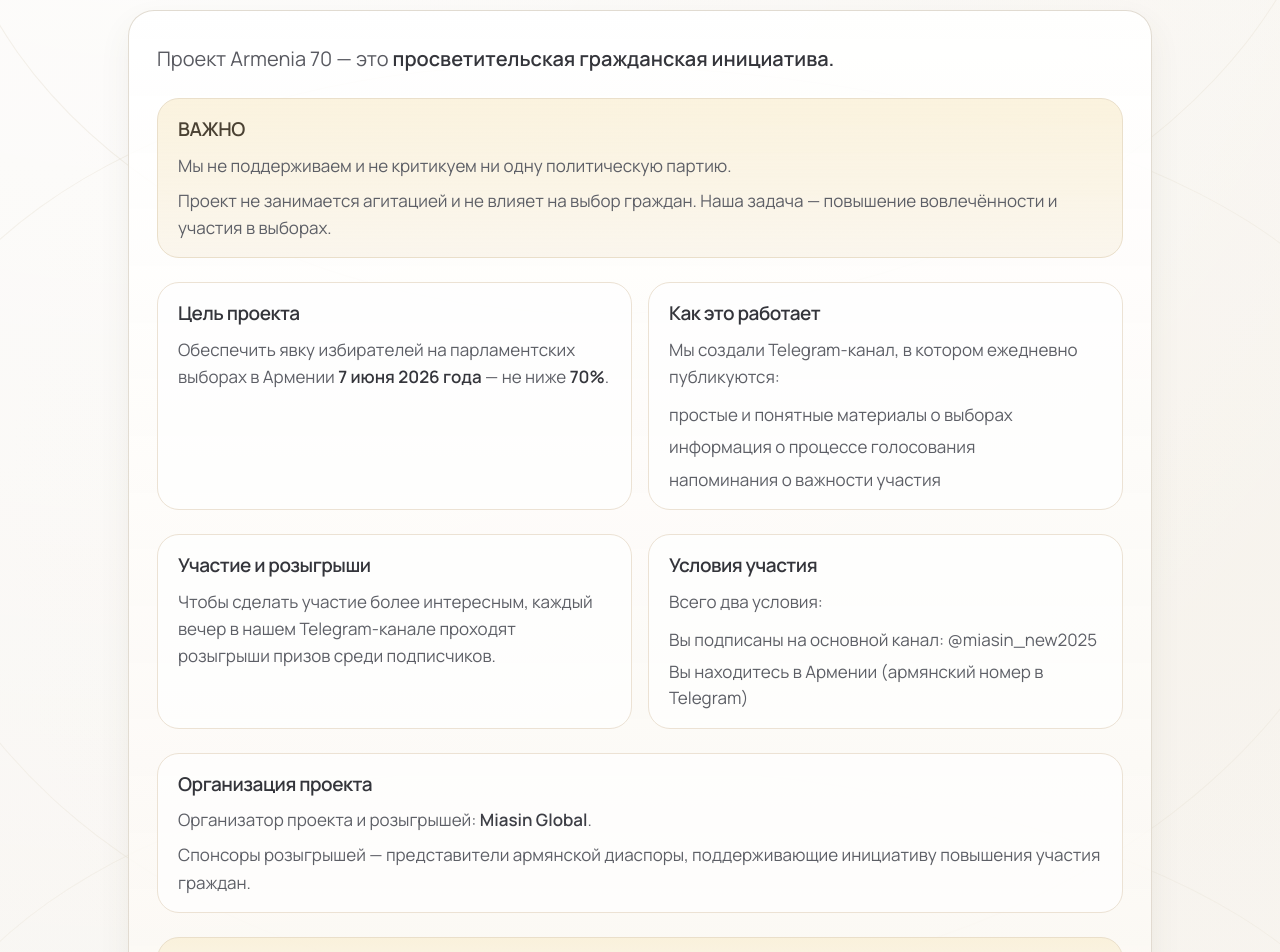
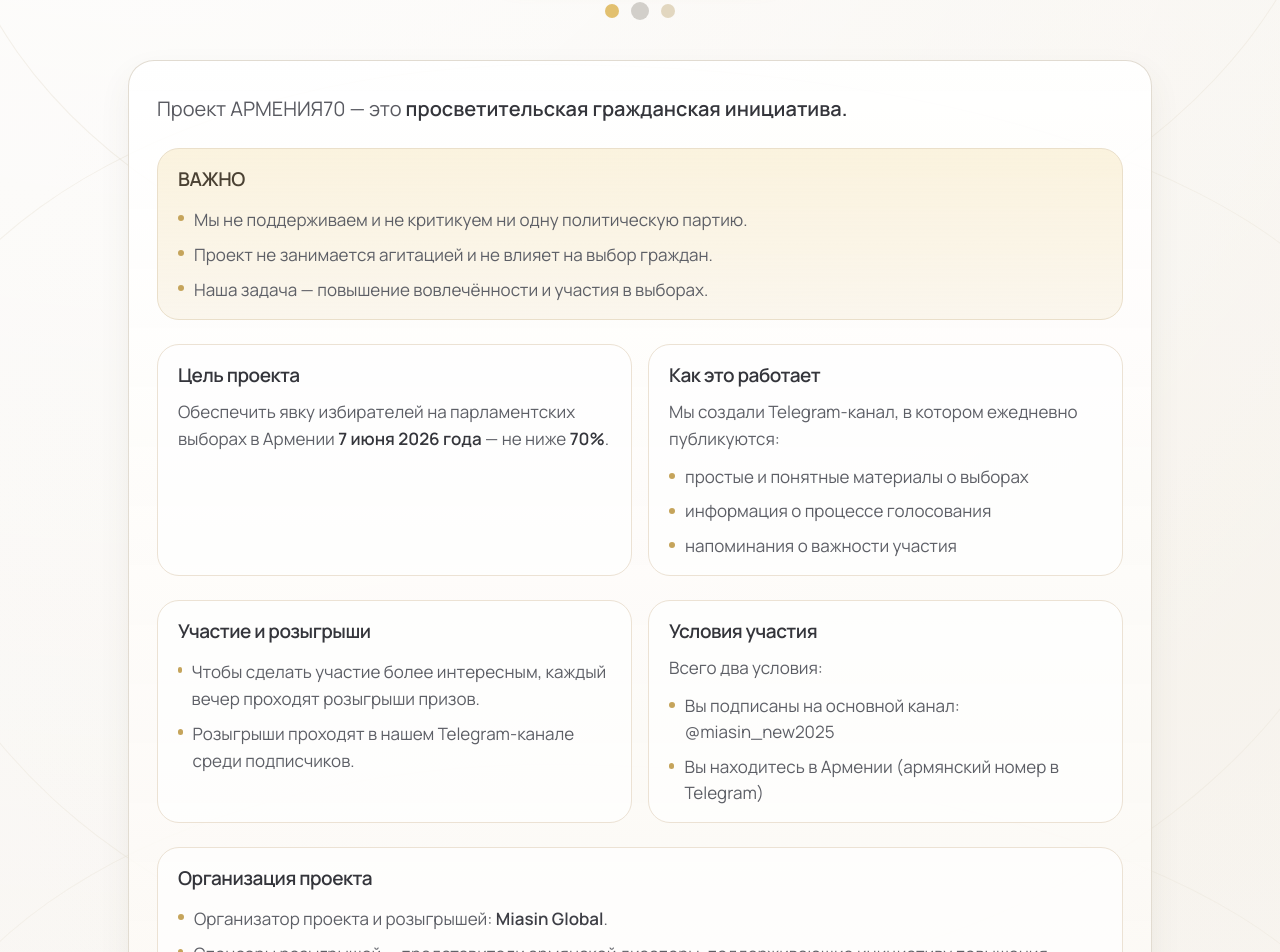
Before and after one commit to manulevon-am/Armenia70, a Next.js app: page / in a window 1280 px wide. Shown: the part 716-1668 px from the top of the page. Built offline with nearby package versions, Linux system fonts and the light colour scheme.

Commit message:
refactor: refine hero and overview typography

```diff
--- a/components/HeroTop.tsx
+++ b/components/HeroTop.tsx
@@ -5,13 +5,13 @@ export function HeroTop() {
   return (
     <section className="relative mx-auto w-full max-w-6xl px-4 pt-10 sm:px-6 sm:pt-12 lg:px-8">
       <div className="mx-auto flex max-w-4xl flex-col items-center text-center">
-        <div className="mb-6 h-20 w-20 overflow-hidden rounded-full border border-[#d8c8a8] shadow-[0_10px_26px_rgba(80,58,21,0.16)] sm:mb-8 sm:h-24 sm:w-24">
+        <div className="mb-6 h-24 w-24 overflow-hidden rounded-full border border-[#d8c8a8] shadow-[0_12px_30px_rgba(80,58,21,0.16)] sm:mb-8 sm:h-28 sm:w-28">
           <Image src={logo} alt="Golden emblem" width={144} height={144} className="h-full w-full object-cover" />
         </div>
 
-        <p className="text-[22px] font-semibold leading-none tracking-[0.08em] text-[#343434] sm:text-[28px]">АРМЕНИЯ70</p>
+        <p className="mb-4 text-[28px] font-semibold leading-none tracking-[0.08em] text-[#343434] sm:mb-6 sm:text-[36px]">АРМЕНИЯ70</p>
 
-        <h1 className="font-display text-[34px] leading-[1.04] tracking-tight text-[#2f2f35] sm:text-[48px]">Один народ. Одно дело.</h1>
+        <h1 className="font-display text-[36px] leading-[1.04] tracking-tight text-[#2f2f35] sm:text-[50px]">Один народ. Одно дело.</h1>
 
         <p className="mt-4 font-display text-[28px] leading-[1.2] tracking-tight text-[#3f3f46] sm:text-[40px]">
           Армения — идёт голосовать.
@@ -19,10 +19,10 @@ export function HeroTop() {
           Диаспора — поддерживает.
         </p>
 
-        <p className="mt-4 text-[18px] leading-[1.5] text-[#7f7f86] sm:text-[26px]">
+        <p className="mt-4 text-[18px] font-semibold leading-[1.5] text-[#5f5f66] sm:text-[26px]">
           Когда явка превышает 70% — результат принимают все.
           <br />
-          Стань частью Армения 70
+          Стань частью АРМЕНИЯ70
         </p>
 
         <p className="mt-5 text-[18px] leading-[1.35] text-[#7f7f86] sm:text-[26px]">
--- a/components/ProjectOverview.tsx
+++ b/components/ProjectOverview.tsx
@@ -5,19 +5,26 @@ export function ProjectOverview() {
         <div className="space-y-6">
           <div>
             <p className="text-[17px] leading-[1.55] text-[#595a61] sm:text-[20px]">
-              Проект Armenia 70 — это <span className="font-semibold text-[#34353b]">просветительская гражданская инициатива.</span>
+              Проект АРМЕНИЯ70 — это <span className="font-semibold text-[#34353b]">просветительская гражданская инициатива.</span>
             </p>
           </div>
 
           <div className="rounded-[22px] border border-[#eadfca] bg-[linear-gradient(180deg,rgba(249,238,210,0.72)_0%,rgba(250,245,235,0.9)_100%)] px-4 py-4 sm:px-5">
             <p className="text-[17px] font-semibold tracking-tight text-[#4a4133] sm:text-[19px]">ВАЖНО</p>
-            <p className="mt-2 text-[15px] leading-[1.6] text-[#5d5f66] sm:text-[17px]">
-              Мы не поддерживаем и не критикуем ни одну политическую партию.
-            </p>
-            <p className="mt-2 text-[15px] leading-[1.6] text-[#5d5f66] sm:text-[17px]">
-              Проект не занимается агитацией и не влияет на выбор граждан. Наша задача — повышение вовлечённости и
-              участия в выборах.
-            </p>
+            <ul className="mt-3 space-y-2 text-[15px] leading-[1.6] text-[#5d5f66] sm:text-[17px]">
+              <li className="flex gap-2.5">
+                <span className="mt-[0.55em] h-1.5 w-1.5 rounded-full bg-[#c5a45b]" />
+                <span>Мы не поддерживаем и не критикуем ни одну политическую партию.</span>
+              </li>
+              <li className="flex gap-2.5">
+                <span className="mt-[0.55em] h-1.5 w-1.5 rounded-full bg-[#c5a45b]" />
+                <span>Проект не занимается агитацией и не влияет на выбор граждан.</span>
+              </li>
+              <li className="flex gap-2.5">
+                <span className="mt-[0.55em] h-1.5 w-1.5 rounded-full bg-[#c5a45b]" />
+                <span>Наша задача — повышение вовлечённости и участия в выборах.</span>
+              </li>
+            </ul>
           </div>
 
           <div className="grid gap-4 lg:grid-cols-2">
@@ -34,10 +41,19 @@ export function ProjectOverview() {
               <p className="mt-2 text-[15px] leading-[1.6] text-[#5d5f66] sm:text-[17px]">
                 Мы создали Telegram-канал, в котором ежедневно публикуются:
               </p>
-              <ul className="mt-3 space-y-1.5 text-[15px] leading-[1.55] text-[#5d5f66] sm:text-[17px]">
-                <li>простые и понятные материалы о выборах</li>
-                <li>информация о процессе голосования</li>
-                <li>напоминания о важности участия</li>
+              <ul className="mt-3 space-y-2 text-[15px] leading-[1.55] text-[#5d5f66] sm:text-[17px]">
+                <li className="flex gap-2.5">
+                  <span className="mt-[0.55em] h-1.5 w-1.5 rounded-full bg-[#c5a45b]" />
+                  <span>простые и понятные материалы о выборах</span>
+                </li>
+                <li className="flex gap-2.5">
+                  <span className="mt-[0.55em] h-1.5 w-1.5 rounded-full bg-[#c5a45b]" />
+                  <span>информация о процессе голосования</span>
+                </li>
+                <li className="flex gap-2.5">
+                  <span className="mt-[0.55em] h-1.5 w-1.5 rounded-full bg-[#c5a45b]" />
+                  <span>напоминания о важности участия</span>
+                </li>
               </ul>
             </article>
           </div>
@@ -45,35 +61,55 @@ export function ProjectOverview() {
           <div className="grid gap-4 lg:grid-cols-2">
             <article className="rounded-[22px] border border-[#ece2d4] bg-white/70 px-4 py-4 sm:px-5">
               <p className="text-[17px] font-semibold tracking-tight text-[#34353b] sm:text-[19px]">Участие и розыгрыши</p>
-              <p className="mt-2 text-[15px] leading-[1.6] text-[#5d5f66] sm:text-[17px]">
-                Чтобы сделать участие более интересным, каждый вечер в нашем Telegram-канале проходят розыгрыши призов
-                среди подписчиков.
-              </p>
+              <ul className="mt-3 space-y-2 text-[15px] leading-[1.6] text-[#5d5f66] sm:text-[17px]">
+                <li className="flex gap-2.5">
+                  <span className="mt-[0.55em] h-1.5 w-1.5 rounded-full bg-[#c5a45b]" />
+                  <span>Чтобы сделать участие более интересным, каждый вечер проходят розыгрыши призов.</span>
+                </li>
+                <li className="flex gap-2.5">
+                  <span className="mt-[0.55em] h-1.5 w-1.5 rounded-full bg-[#c5a45b]" />
+                  <span>Розыгрыши проходят в нашем Telegram-канале среди подписчиков.</span>
+                </li>
+              </ul>
             </article>
 
             <article className="rounded-[22px] border border-[#ece2d4] bg-white/70 px-4 py-4 sm:px-5">
               <p className="text-[17px] font-semibold tracking-tight text-[#34353b] sm:text-[19px]">Условия участия</p>
               <p className="mt-2 text-[15px] leading-[1.6] text-[#5d5f66] sm:text-[17px]">Всего два условия:</p>
-              <ul className="mt-3 space-y-1.5 text-[15px] leading-[1.55] text-[#5d5f66] sm:text-[17px]">
-                <li>Вы подписаны на основной канал: @miasin_new2025</li>
-                <li>Вы находитесь в Армении (армянский номер в Telegram)</li>
+              <ul className="mt-3 space-y-2 text-[15px] leading-[1.55] text-[#5d5f66] sm:text-[17px]">
+                <li className="flex gap-2.5">
+                  <span className="mt-[0.55em] h-1.5 w-1.5 rounded-full bg-[#c5a45b]" />
+                  <span>Вы подписаны на основной канал: @miasin_new2025</span>
+                </li>
+                <li className="flex gap-2.5">
+                  <span className="mt-[0.55em] h-1.5 w-1.5 rounded-full bg-[#c5a45b]" />
+                  <span>Вы находитесь в Армении (армянский номер в Telegram)</span>
+                </li>
               </ul>
             </article>
           </div>
 
           <div className="rounded-[22px] border border-[#ece2d4] bg-white/70 px-4 py-4 sm:px-5">
             <p className="text-[17px] font-semibold tracking-tight text-[#34353b] sm:text-[19px]">Организация проекта</p>
-            <p className="mt-2 text-[15px] leading-[1.6] text-[#5d5f66] sm:text-[17px]">
+            <ul className="mt-3 space-y-2 text-[15px] leading-[1.6] text-[#5d5f66] sm:text-[17px]">
+              <li className="flex gap-2.5">
+                <span className="mt-[0.55em] h-1.5 w-1.5 rounded-full bg-[#c5a45b]" />
+                <span>
                   Организатор проекта и розыгрышей:{" "}
                   <a href="https://miasinglobal.org/" className="font-semibold text-[#3d3e45] underline underline-offset-4">
                     Miasin Global
                   </a>
                   .
-            </p>
-            <p className="mt-2 text-[15px] leading-[1.6] text-[#5d5f66] sm:text-[17px]">
+                </span>
+              </li>
+              <li className="flex gap-2.5">
+                <span className="mt-[0.55em] h-1.5 w-1.5 rounded-full bg-[#c5a45b]" />
+                <span>
                   Спонсоры розыгрышей — представители армянской диаспоры, поддерживающие инициативу повышения участия
                   граждан.
-            </p>
+                </span>
+              </li>
+            </ul>
           </div>
 
           <div className="rounded-[22px] border border-[#eadfca] bg-[linear-gradient(180deg,rgba(249,238,210,0.72)_0%,rgba(250,245,235,0.9)_100%)] px-4 py-4 sm:px-5">
```
Lines whose indentation alone changed are shown as unchanged.
